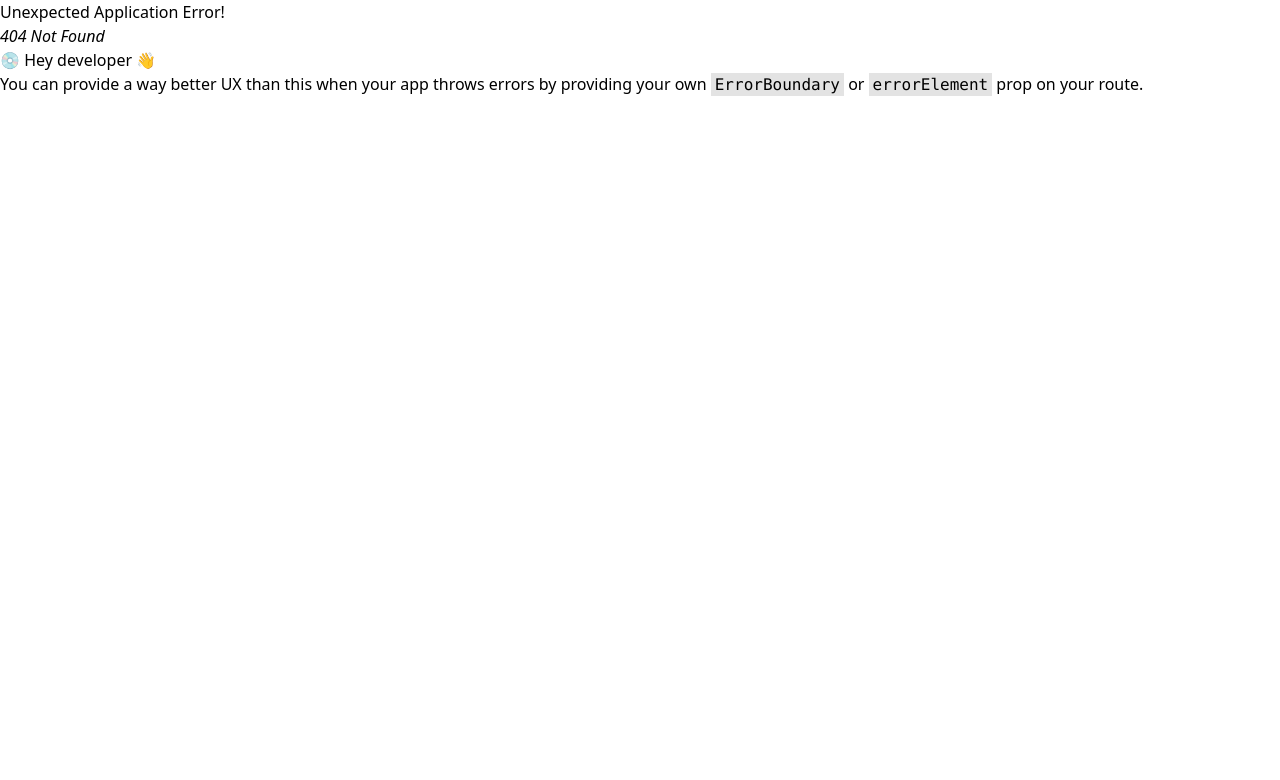
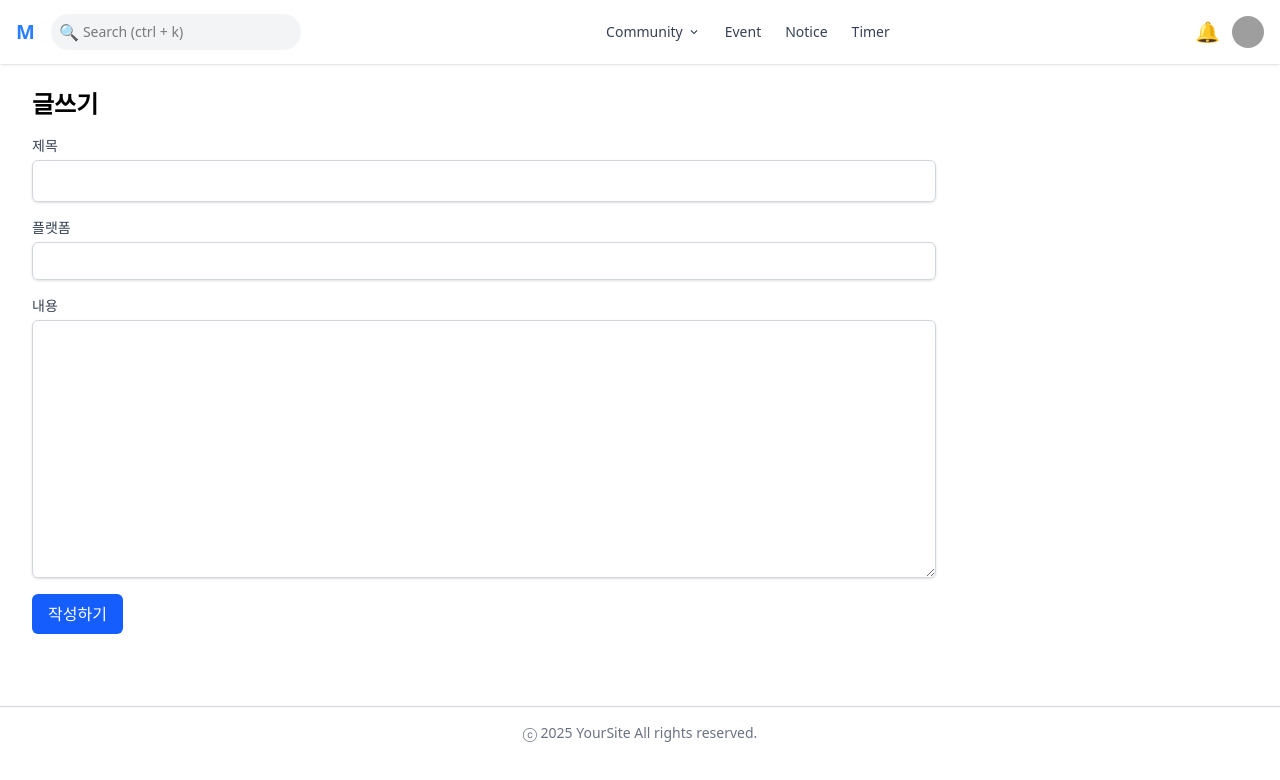
Before and after one commit to Weather-project-team/MBN_Front, a React (Vite) app: page /community/write in a window 1280 px wide. Before the commit this address led to /error. Shown: the top 780 px of the page. Built offline with nearby package versions, Linux system fonts and the light colour scheme; grey boxes are pictures that could not be loaded.

Commit message:
post 요청 커뮤니티

```diff
--- a/eslint.config.js
+++ b/eslint.config.js
@@ -31,6 +31,15 @@ export default [
         version: 'detect',
       },
     },
+    env: {
+      browser: true,
+      es2021: true,
+    },
+    extends: ['eslint:recommended', 'plugin:react/recommended'],
+    parserOptions: {
+      ecmaVersion: 12,
+      sourceType: 'module',
+    },
     rules: {
       ...reactPlugin.configs.recommended.rules,
       ...reactHooksPlugin.configs.recommended.rules,
--- a/package.json
+++ b/package.json
@@ -8,6 +8,10 @@
     "build": "vite build",
     "lint": "eslint .",
     "preview": "vite preview"
+  },
+  "env": {
+    "browser": true,
+    "es2021": true
   },
   "dependencies": {
     "@tailwindcss/vite": "^4.1.3",
--- /dev/null
+++ b/src/api/community/community.js
@@ -0,0 +1,13 @@
+export async function createPostApi(data) {
+  console.log(`${import.meta.env.VITE_API_BASE_URL} url`);
+  const res = await fetch(`${import.meta.env.VITE_API_BASE_URL}/posts`, {
+    method: 'POST',
+    body: JSON.stringify(data),
+    headers: { 'Content-Type': 'application/json' },
+  });
+  if (!res.ok) {
+    throw new Error('Failed to create post');
+  }
+  const result = await res.json();
+  return result;
+}
--- a/src/components/community/Contents.jsx
+++ b/src/components/community/Contents.jsx
@@ -1,3 +1,6 @@
+import { Link } from 'react-router-dom';
+import ContentsList from './ContentsList';
+
 export default function Contents({ platform }) {
   return (
     <div className="lg:col-span-3">
@@ -26,16 +29,20 @@ export default function Contents({ platform }) {
       </div>
 
       {/* 콘텐츠 리스트 자리 */}
-      <div className="mt-6">
-        <ul>
-          <li>
-            <span>제목</span>
-            <span>작성자</span>
-            <span>작성일</span>
-            <span>조회수</span>
-            <span>추천수</span>
-          </li>
+      <ContentsList />
+      <div className="relative">
+        <ul className="flex justify-center items-center gap-2 mt-4">
+          <li>1</li>
+          <li>2</li>
+          <li>3</li>
+          <li>4</li>
         </ul>
+        <Link
+          to={'/community/write'}
+          className="absolute top-0 right-0 bg-amber-500 p-2 rounded-lg"
+        >
+          create
+        </Link>
       </div>
     </div>
   );
--- /dev/null
+++ b/src/components/community/ContentsList.jsx
@@ -0,0 +1,20 @@
+export default function ContentsList() {
+  return (
+    <div className="mt-6">
+      <ul>
+        <li className="flex justify-between items-center text-sm font-semibold text-gray-700 border-b border-gray-300 py-2">
+          <span>작성일 | 제목</span>
+          <span>작성자 | 조회수 | 추천수</span>
+        </li>
+        <li className="flex justify-between items-center text-sm font-semibold text-gray-700 border-b border-gray-300 py-2">
+          <span>작성일 | 제목</span>
+          <span>작성자 | 조회수 | 추천수</span>
+        </li>
+        <li className="flex justify-between items-center text-sm font-semibold text-gray-700 border-b border-gray-300 py-2">
+          <span>작성일 | 제목</span>
+          <span>작성자 | 조회수 | 추천수</span>
+        </li>
+      </ul>
+    </div>
+  );
+}
--- a/src/components/community/SideMenu.jsx
+++ b/src/components/community/SideMenu.jsx
@@ -1,6 +1,6 @@
 export default function SideMenu() {
   return (
-    <aside className="lg:col-span-1 border-l border-gray-300 pl-6 text-sm">
+    <aside className="hidden lg:block lg:col-span-1 border-l border-gray-300 pl-6 text-sm">
       <h3 className="font-semibold mb-2">LAUNCH ARCHIVE</h3>
       <ul className="space-y-1">
         <li className="font-bold text-red-500">2025</li>
--- a/src/router.jsx
+++ b/src/router.jsx
@@ -2,7 +2,8 @@
 import { createBrowserRouter } from 'react-router-dom';
 import RootLayout from './layout/RootLayout';
 import Home from './routes/Home';
-import Community from './routes/Community';
+import Community from './routes/Community/Community';
+import CommunityWrite from './routes/Community/CommunityWrite/CommunityWrite';
 
 const router = createBrowserRouter([
   {
@@ -11,6 +12,7 @@ const router = createBrowserRouter([
     children: [
       { index: true, element: <Home /> },
       { path: '/community/:platform', element: <Community /> },
+      { path: '/community/write', element: <CommunityWrite /> },
     ],
   },
 ]);
--- a/src/routes/Community.jsx
+++ b/src/routes/Community/Community.jsx
@@ -1,6 +1,6 @@
 import { useParams, Navigate } from 'react-router-dom';
-import SideMenu from '../components/community/SideMenu';
-import Contents from '../components/community/Contents';
+import Contents from '../../components/community/Contents';
+import SideMenu from '../../components/community/SideMenu';
 
 export default function Community() {
   const { platform } = useParams();
--- /dev/null
+++ b/src/routes/Community/CommunityWrite/CommunityWrite.jsx
@@ -0,0 +1,89 @@
+import { useState } from 'react';
+import { createPostApi } from '../../../api/community/community';
+
+export default function CommunityWrite() {
+  const [writeInput, setWriteInput] = useState({
+    title: '',
+    platform: '',
+    content: '',
+  });
+
+  const handleInputChange = (e) => {
+    const { name, value } = e.target;
+    setWriteInput((prev) => ({
+      ...prev,
+      [name]: value,
+    }));
+  };
+
+  const handleSubmit = async (e) => {
+    e.preventDefault();
+    try {
+      console.log(writeInput);
+      await createPostApi(writeInput);
+      alert('게시물이 작성되었습니다.');
+    } catch (error) {
+      console.error('Error:', error);
+    }
+  };
+  return (
+    <div className="max-w-screen-xl mx-auto grid grid-cols-1 lg:grid-cols-4 gap-8 px-4">
+      <div className="col-span-3">
+        <h1 className="text-2xl font-bold mb-4">글쓰기</h1>
+        <form onSubmit={handleSubmit}>
+          <div className="mb-4">
+            <label
+              htmlFor="title"
+              className="block text-sm font-medium text-gray-700"
+            >
+              제목
+            </label>
+            <input
+              onChange={handleInputChange}
+              type="text"
+              id="title"
+              name="title"
+              className="mt-1 block w-full border border-gray-300 rounded-md shadow-sm focus:ring-blue-500 focus:border-blue-500 p-2"
+            />
+          </div>
+          <div className="mb-4">
+            <label
+              htmlFor="platform"
+              className="block text-sm font-medium text-gray-700"
+            >
+              플랫폼
+              <input
+                name="platform"
+                onChange={handleInputChange}
+                type="text"
+                id="platform"
+                className="mt-1 block w-full border border-gray-300 rounded-md shadow-sm focus:ring-blue-500 focus:border-blue-500 p-2"
+              />
+            </label>
+          </div>
+          <div className="mb-4">
+            <label
+              htmlFor="content"
+              className="block text-sm font-medium text-gray-700"
+            >
+              내용
+            </label>
+            <textarea
+              onChange={handleInputChange}
+              id="content"
+              rows="10"
+              name="content"
+              className="mt-1 block w-full border border-gray-300 rounded-md shadow-sm focus:ring-blue-500 focus:border-blue-500 p-2"
+            ></textarea>
+          </div>
+          <button
+            type="submit"
+            className="bg-blue-600 text-white px-4 py-2 rounded-md"
+          >
+            작성하기
+          </button>
+        </form>
+      </div>
+    </div>
+  );
+}
```
